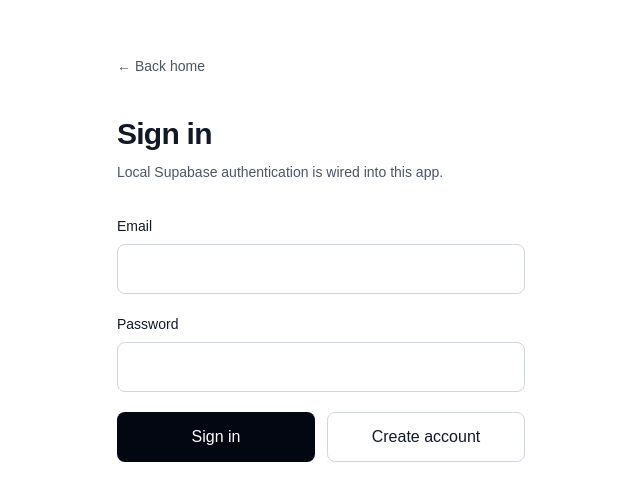
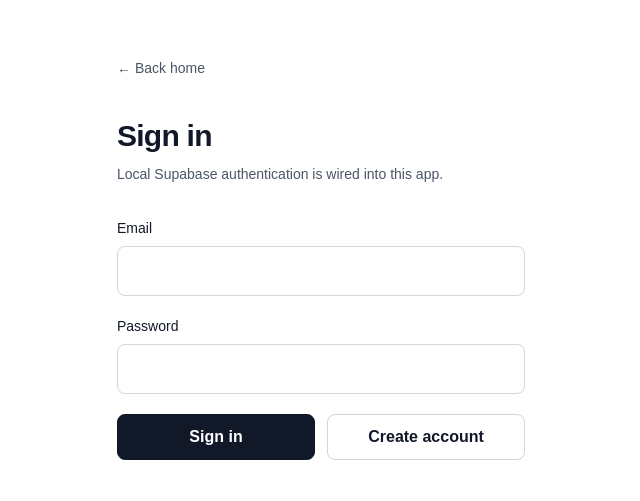
Before and after one commit to lcharleslaing/leecharleslaing.net, a Next.js app: page /login in a window 1280 px wide. Shown: the part 141-642 px from the top of the page, without its empty margins (319-959 px from the left). Built offline with nearby package versions, Linux system fonts and the light colour scheme.

Commit message:
Use readable auth button styles

```diff
--- a/src/app/login/page.tsx
+++ b/src/app/login/page.tsx
@@ -56,16 +56,10 @@ export default async function LoginPage({ searchParams }: LoginPageProps) {
         </label>
 
         <div className="grid grid-cols-1 gap-3 sm:grid-cols-2">
-          <button
-            formAction={signIn}
-            className="rounded-lg bg-gray-950 px-4 py-3 text-sm font-semibold text-white transition hover:bg-gray-800"
-          >
+          <button formAction={signIn} className="button-primary px-4 py-3 text-sm">
             Sign in
           </button>
-          <button
-            formAction={signUp}
-            className="rounded-lg border border-gray-300 px-4 py-3 text-sm font-semibold transition hover:bg-gray-50"
-          >
+          <button formAction={signUp} className="button-secondary px-4 py-3 text-sm">
             Create account
           </button>
         </div>
```
